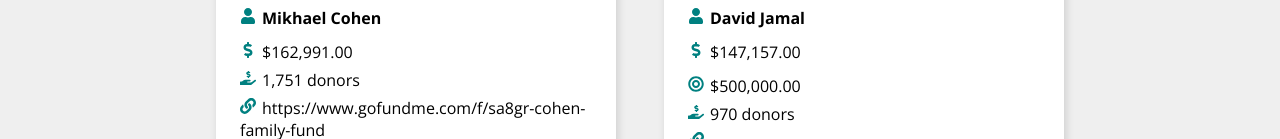
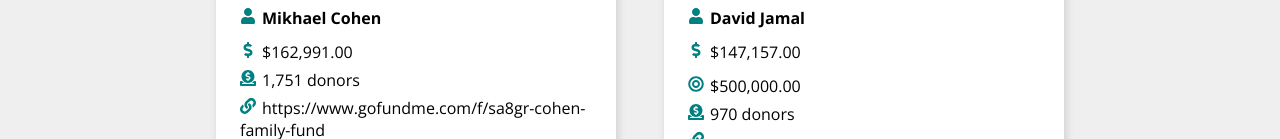
Before and after one commit to moisheschwartz/victims-of-covid, a React (Create React App) app: page / in a window 1280 px wide. Shown: the part 813-952 px from the top of the page. Built offline with nearby package versions, Linux system fonts and the light colour scheme.

Commit message:
Changed Icon

```diff
--- a/src/components/campaigns/campaignDetails/campaignDonations.js
+++ b/src/components/campaigns/campaignDetails/campaignDonations.js
@@ -1,5 +1,5 @@
 import React from 'react'
-import { FaHandHoldingUsd } from 'react-icons/fa';
+import { FaDonate } from 'react-icons/fa';
 import FaIcon from '../../other/faIcon';
 
 export default function CampaignDonations(props) {
@@ -8,7 +8,7 @@
     return (
         <div className="campaignDonations">
             <FaIcon>
-                <FaHandHoldingUsd />
+                <FaDonate />
             </FaIcon>
             {donations} donors
         </div>
```
